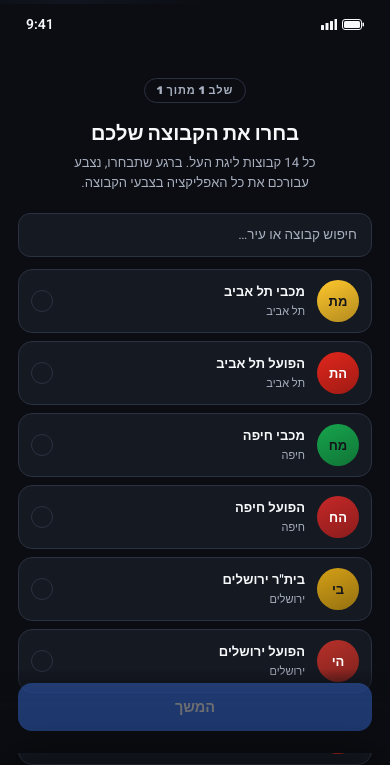
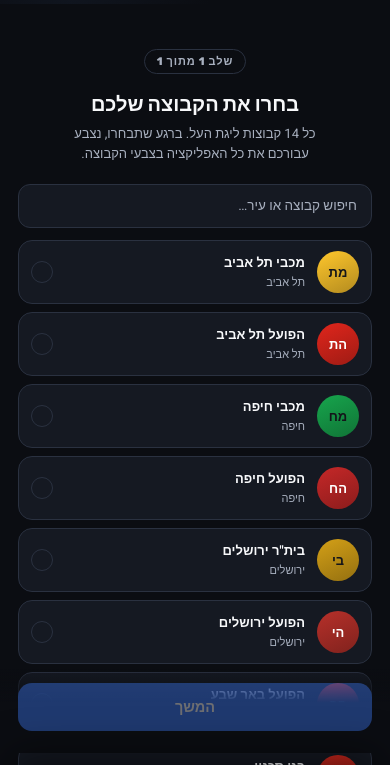
Before and after one commit to GUIDNY/fanzone, a plain HTML site: page index.html in a window 390 px wide. Shown: the part 79-844 px from the top of the page. Drawn offline with Linux system fonts and the light colour scheme.

Commit message:
Remove iPhone-mockup chrome (notch, fake status bar)
The app now renders as a plain responsive web app on every breakpoint:
mobile is edge-to-edge with no fake status bar, desktop shows a rounded
app-card instead of a literal device frame.

```diff
--- a/index.html
+++ b/index.html
@@ -137,43 +137,24 @@
   .phone{
     position:relative;
     z-index:1;
-    width:390px; height:844px;
-    background:#000;
-    border-radius:52px;
-    padding:14px;
-    box-shadow:
-      0 0 0 2px #2a3140,
-      0 40px 80px -20px rgba(0,0,0,.7),
-      0 10px 30px -8px rgba(0,0,0,.6);
+    width:100%; max-width:420px; height:min(800px, 82dvh);
   }
   .screen-shell{
     position:relative;
     width:100%; height:100%;
     background:var(--bg);
-    border-radius:38px;
+    border-radius:22px;
+    border:1px solid var(--border);
     overflow:hidden;
     display:flex;
     flex-direction:column;
-  }
-  .notch{
-    position:absolute; top:10px; left:50%; transform:translateX(-50%);
-    width:120px; height:26px; background:#000; border-radius:16px;
-    z-index:50;
-  }
-  .statusbar{
-    display:flex; align-items:center; justify-content:space-between;
-    padding:16px 26px 4px;
-    font-family:'Heebo',sans-serif; font-weight:600; font-size:14px;
-    color:var(--text);
-    flex-shrink:0;
-    direction:ltr;
-  }
-  .statusbar .icons{display:flex; gap:5px; align-items:center;}
-  .statusbar svg{display:block;}
+    box-shadow:0 30px 60px -24px rgba(0,0,0,.55), 0 10px 24px -10px rgba(0,0,0,.4);
+  }
 
   .content{
     flex:1;
     overflow-y:auto;
+    padding-top:10px;
     padding-bottom:12px;
     scrollbar-width:none;
   }
@@ -625,13 +606,9 @@
     footer.note{ display:none; }
     .rig{ flex:1; width:100%; min-height:0; }
     .glow{ display:none; }
-    .phone{
-      width:100%; max-width:460px; height:100%; margin:0 auto;
-      padding:0; border-radius:0; box-shadow:none; background:transparent;
-    }
-    .screen-shell{ border-radius:0; }
-    .notch{ display:none; }
-    .statusbar{ padding-top:calc(10px + env(safe-area-inset-top)); }
+    .phone{ width:100%; max-width:none; height:100%; margin:0; }
+    .screen-shell{ border-radius:0; border:none; box-shadow:none; }
+    .content{ padding-top:calc(6px + env(safe-area-inset-top)); }
     .tabbar{ padding-bottom:calc(10px + env(safe-area-inset-bottom)); }
   }
 
@@ -829,15 +806,6 @@
     <div class="glow"></div>
     <div class="phone">
       <div class="screen-shell pre-onboard" id="shell">
-        <div class="notch"></div>
-        <div class="statusbar">
-          <span>9:41</span>
-          <div class="icons">
-            <svg width="16" height="11" viewBox="0 0 16 11" fill="none"><rect x="0" y="6" width="3" height="5" rx="0.5" fill="currentColor"/><rect x="4.5" y="4" width="3" height="7" rx="0.5" fill="currentColor"/><rect x="9" y="2" width="3" height="9" rx="0.5" fill="currentColor"/><rect x="13.5" y="0" width="3" height="11" rx="0.5" fill="currentColor"/></svg>
-            <svg width="22" height="11" viewBox="0 0 22 11" fill="none"><rect x="0.5" y="0.5" width="19" height="10" rx="2.5" stroke="currentColor"/><rect x="2" y="2" width="16" height="7" rx="1.5" fill="currentColor"/><rect x="20.5" y="3.5" width="1.5" height="4" rx="0.75" fill="currentColor"/></svg>
-          </div>
-        </div>
-
         <div class="content" id="content">
 
           <!-- ============ ONBOARDING: CLUB SELECTION ============ -->
```
